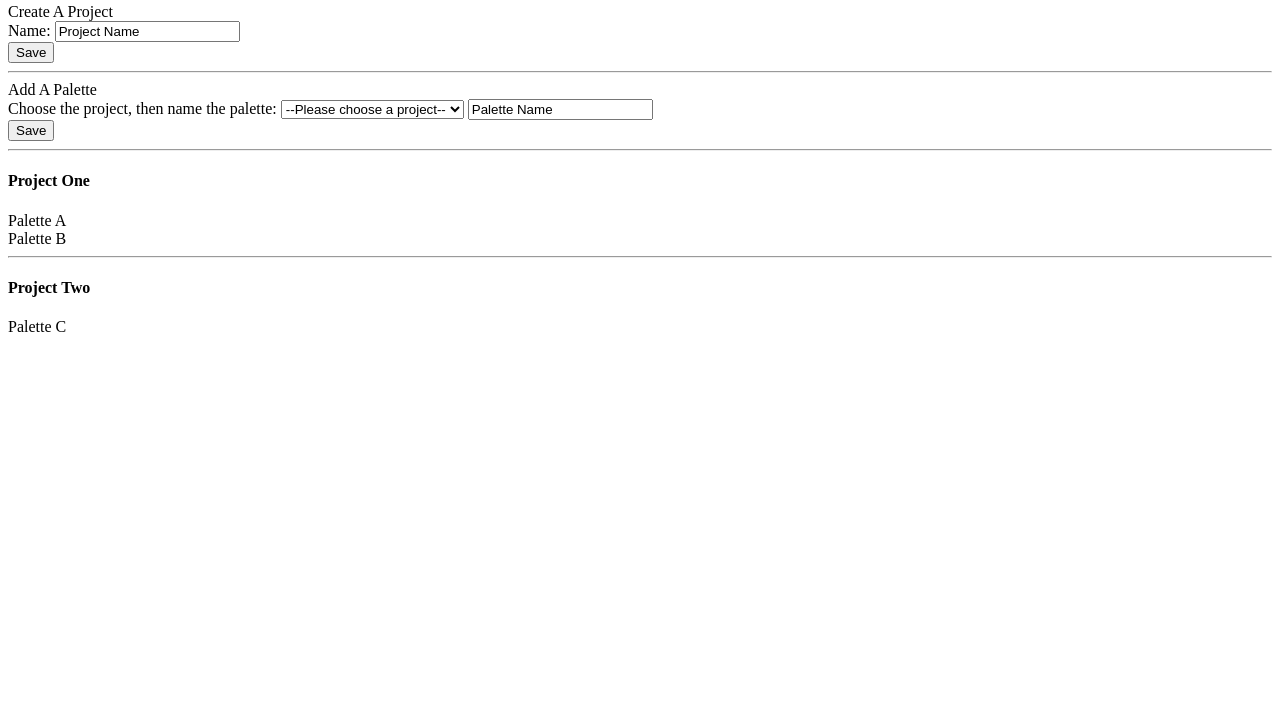
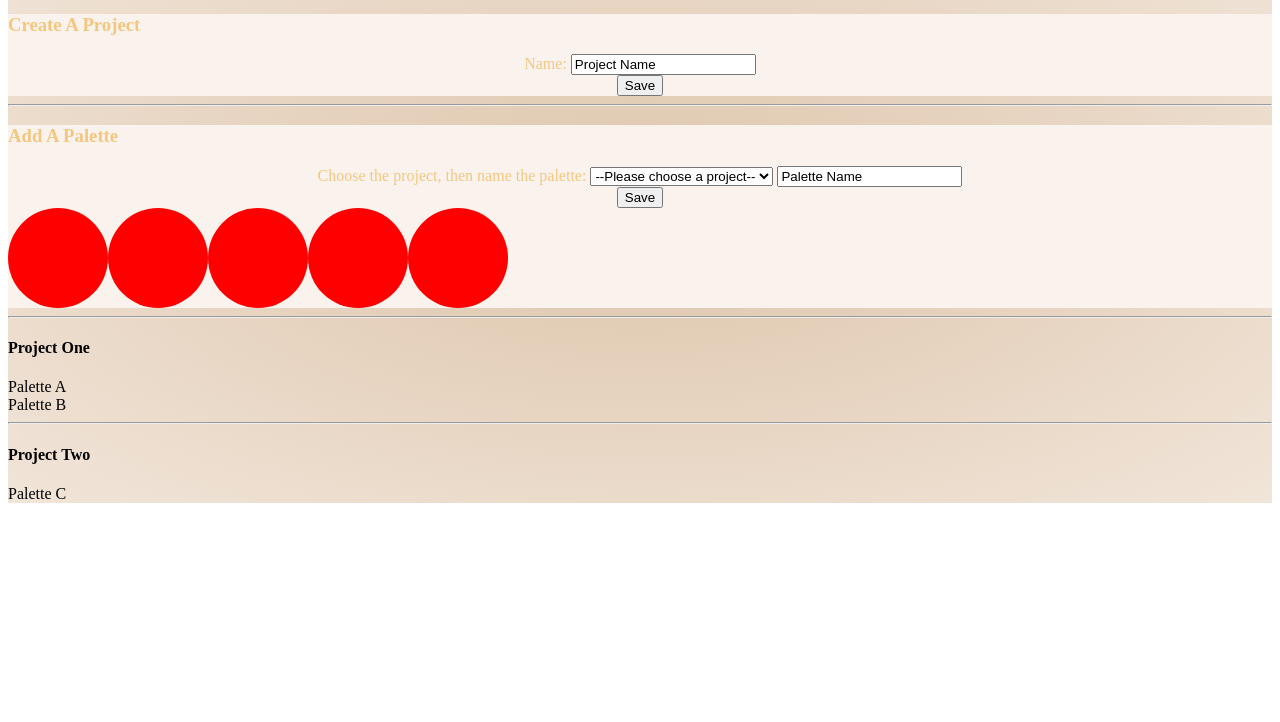
Before and after one commit to tmcjunkinmarquis/PalettePicker, a website: page public/index.html in a window 1280 px wide. Shown: the part 78-800 px from the top of the page. Drawn offline with Linux system fonts and the light colour scheme.

```diff
--- a/public/css/styles.css
+++ b/public/css/styles.css
@@ -1,4 +1,79 @@
+.ui-container {
+  background-color: #DDC4AA;
+  background: radial-gradient(#ddc4aa, #f1e5d9);
+}
+
 .logo {
-  color: #EB978C;
+  text-align: center;
+  color: #F9F2ED;
   font-size: 3em;
 }
+
+h3 {
+  text-align: left;
+}
+
+.create-project {
+  color: #f4c781;
+  background-color: #F9F2ED;
+  text-align: center;
+}
+
+
+
+.add-palette {
+  color: #f4c781;
+  background-color: #F9F2ED;
+  text-align: center;
+}
+
+.sample-palette {
+  display: flex;
+  flex-direction: row;
+}
+
+#circle-one {
+  width: 100px;
+  height: 100px;
+  background: red;
+  -moz-border-radius: 50px;
+  -webkit-border-radius: 50px;
+  border-radius: 50px;
+  align-self: auto;
+}
+
+#circle-two {
+  width: 100px;
+  height: 100px;
+  background: red;
+  -moz-border-radius: 50px;
+  -webkit-border-radius: 50px;
+  border-radius: 50px;
+}
+
+#circle-three {
+  width: 100px;
+  height: 100px;
+  background: red;
+  -moz-border-radius: 50px;
+  -webkit-border-radius: 50px;
+  border-radius: 50px;
+}
+
+#circle-four {
+  width: 100px;
+  height: 100px;
+  background: red;
+  -moz-border-radius: 50px;
+  -webkit-border-radius: 50px;
+  border-radius: 50px;
+}
+
+#circle-five {
+  width: 100px;
+  height: 100px;
+  background: red;
+  -moz-border-radius: 50px;
+  -webkit-border-radius: 50px;
+  border-radius: 50px;
+}
--- a/public/index.html
+++ b/public/index.html
@@ -13,10 +13,12 @@
     <div class="logo">Palette Picker</div>
     <hr>
 
-    <div class="create-project">Create A Project
-      <form action="/create-project" method="post">
+    <div class="create-project">
+      <h3>Create A Project</h3>
+
+      <form >
         <div>
-          <label for="project-name">Name:</label>
+          <label class="label" for="project-name">Name:</label>
           <input type="text" value="Project Name" name="project_name">
           <div class="button">
             <button type="submit">Save</button>
@@ -26,8 +28,9 @@
     </div>
     <hr>
 
-    <div class="add-palette">Add A Palette
-      <form action="/create-palette" method="post">
+    <div class="add-palette">
+      <h3>Add A Palette</h3>
+      <form >
         <div>
           <label for="project-select">Choose the project, then name the palette:</label>
 
@@ -38,6 +41,13 @@
           <input type="text" value="Palette Name" name="palette_name">
           <div class="button">
             <button type="submit">Save</button>
+          </div>
+          <div class="sample-palette">
+            <div id="circle-one"></div>
+            <div id="circle-two"></div>
+            <div id="circle-three"></div>
+            <div id="circle-four"></div>
+            <div id="circle-five"></div>
           </div>
         </div>
       </form>
```
Also changed, not shown: server.js (+12 -0 lines).
